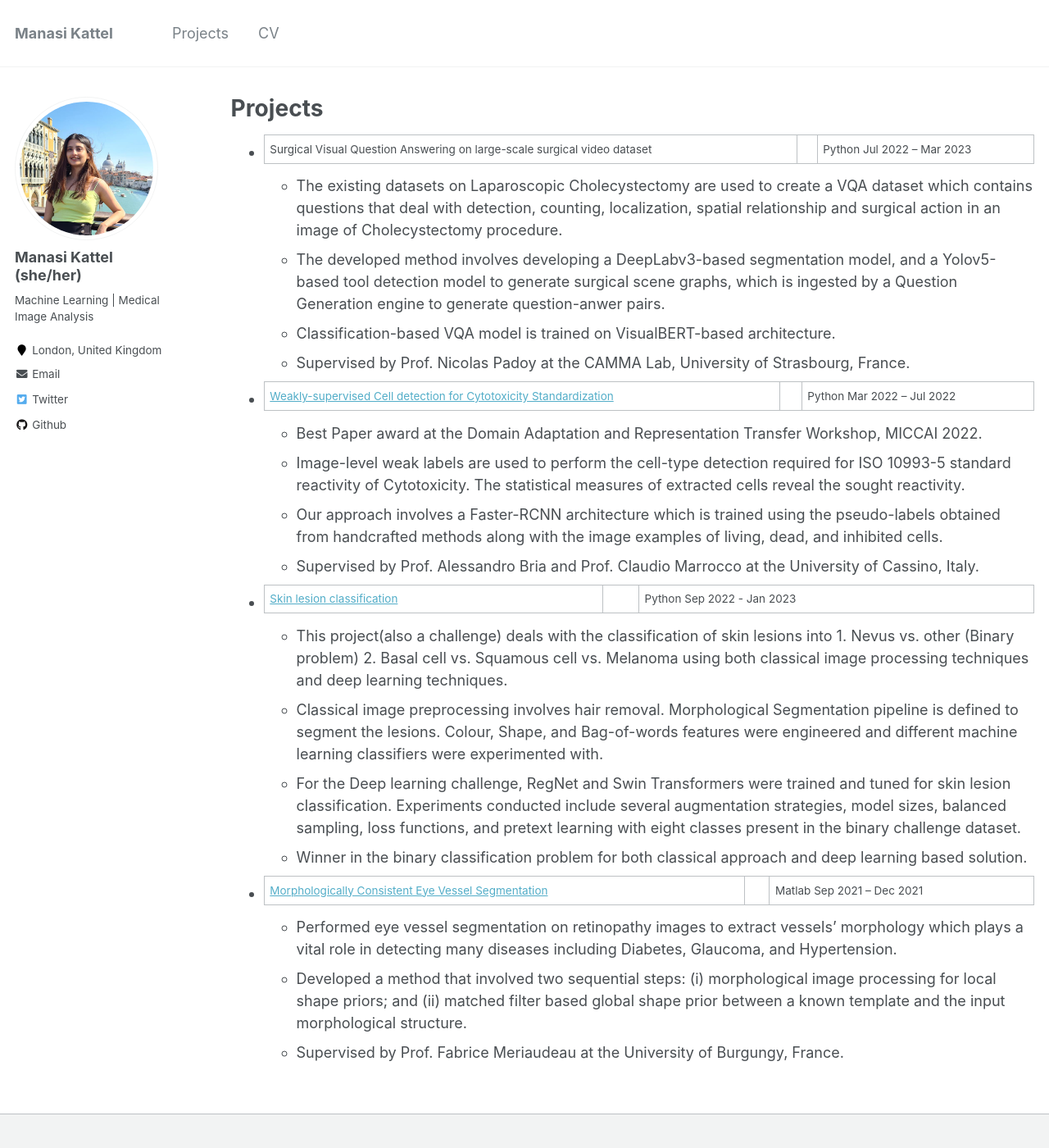
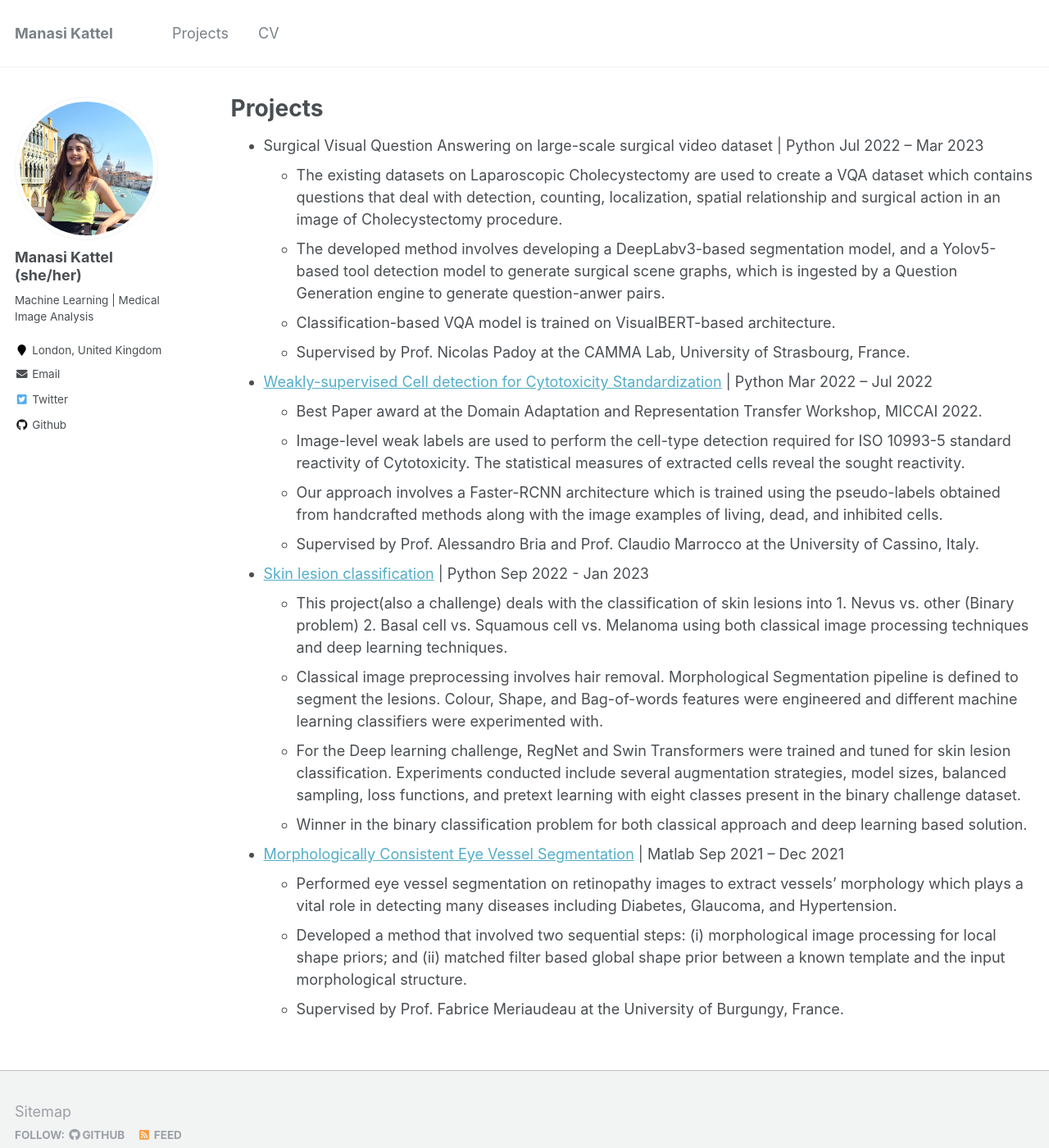
Before and after one commit to manasikattel/manasikattel.github.io, a Jekyll site: the page built from _pages/projects.md, in a window 1280 px wide and 1400 px high. Shown: the whole window at 82% size. Built offline with Jekyll 4.4.1, drawn with Linux system fonts in a browser that asks for light colours.

Commit message:
formatting

```diff
--- a/_pages/projects.md
+++ b/_pages/projects.md
@@ -5,7 +5,7 @@
 author_profile: true
 ---
 
-* Surgical Visual Question Answering on large-scale surgical video dataset || Python Jul 2022 – Mar 2023
+* Surgical Visual Question Answering on large-scale surgical video dataset \| Python Jul 2022 – Mar 2023
   * The existing datasets on Laparoscopic Cholecystectomy are used to create a VQA dataset which contains
 questions that deal with detection, counting, localization, spatial relationship and surgical action in an image of
 Cholecystectomy procedure.
@@ -15,7 +15,7 @@
   * Classification-based VQA model is trained on VisualBERT-based architecture.
   * Supervised by Prof. Nicolas Padoy at the CAMMA Lab, University of Strasbourg, France.
 
-* [Weakly-supervised Cell detection for Cytotoxicity Standardization](https://github.com/manasikattel/SISSI) || Python Mar 2022 – Jul 2022
+* [Weakly-supervised Cell detection for Cytotoxicity Standardization](https://github.com/manasikattel/SISSI) \| Python Mar 2022 – Jul 2022
   * Best Paper award at the Domain Adaptation and Representation Transfer Workshop, MICCAI 2022.
   * Image-level weak labels are used to perform the cell-type detection required for ISO 10993-5 standard reactivity of
 Cytotoxicity. The statistical measures of extracted cells reveal the sought reactivity.
@@ -23,14 +23,14 @@
 handcrafted methods along with the image examples of living, dead, and inhibited cells.
   * Supervised by Prof. Alessandro Bria and Prof. Claudio Marrocco at the University of Cassino, Italy.
 
-* [Skin lesion classification](https://github.com/manasikattel/skin-lesion-cad) || Python Sep 2022 - Jan 2023
+* [Skin lesion classification](https://github.com/manasikattel/skin-lesion-cad) \| Python Sep 2022 - Jan 2023
   * This project(also a challenge) deals with the classification of skin lesions into 1. Nevus vs. other (Binary problem) 2. Basal cell vs. Squamous cell vs. Melanoma using both classical image processing techniques and deep learning techniques.
   * Classical image preprocessing involves hair removal. Morphological Segmentation pipeline is defined to segment the lesions. Colour, Shape, and Bag-of-words features were engineered and different machine learning classifiers were experimented with.
   * For the Deep learning challenge, RegNet and Swin Transformers were trained and tuned for skin lesion classification. Experiments conducted include several augmentation strategies, model sizes, balanced sampling, loss functions, and pretext learning with eight classes present in the binary challenge dataset.
   * Winner in the binary classification problem for both classical approach and deep learning based solution.
 
 
-* [Morphologically Consistent Eye Vessel Segmentation](https://github.com/manasikattel/Eye-Vessel-Segmentation) || Matlab Sep 2021 – Dec 2021
+* [Morphologically Consistent Eye Vessel Segmentation](https://github.com/manasikattel/Eye-Vessel-Segmentation) \| Matlab Sep 2021 – Dec 2021
   * Performed eye vessel segmentation on retinopathy images to extract vessels’ morphology which plays a vital role
 in detecting many diseases including Diabetes, Glaucoma, and Hypertension.
   * Developed a method that involved two sequential steps: (i) morphological image processing for local shape priors;
```
